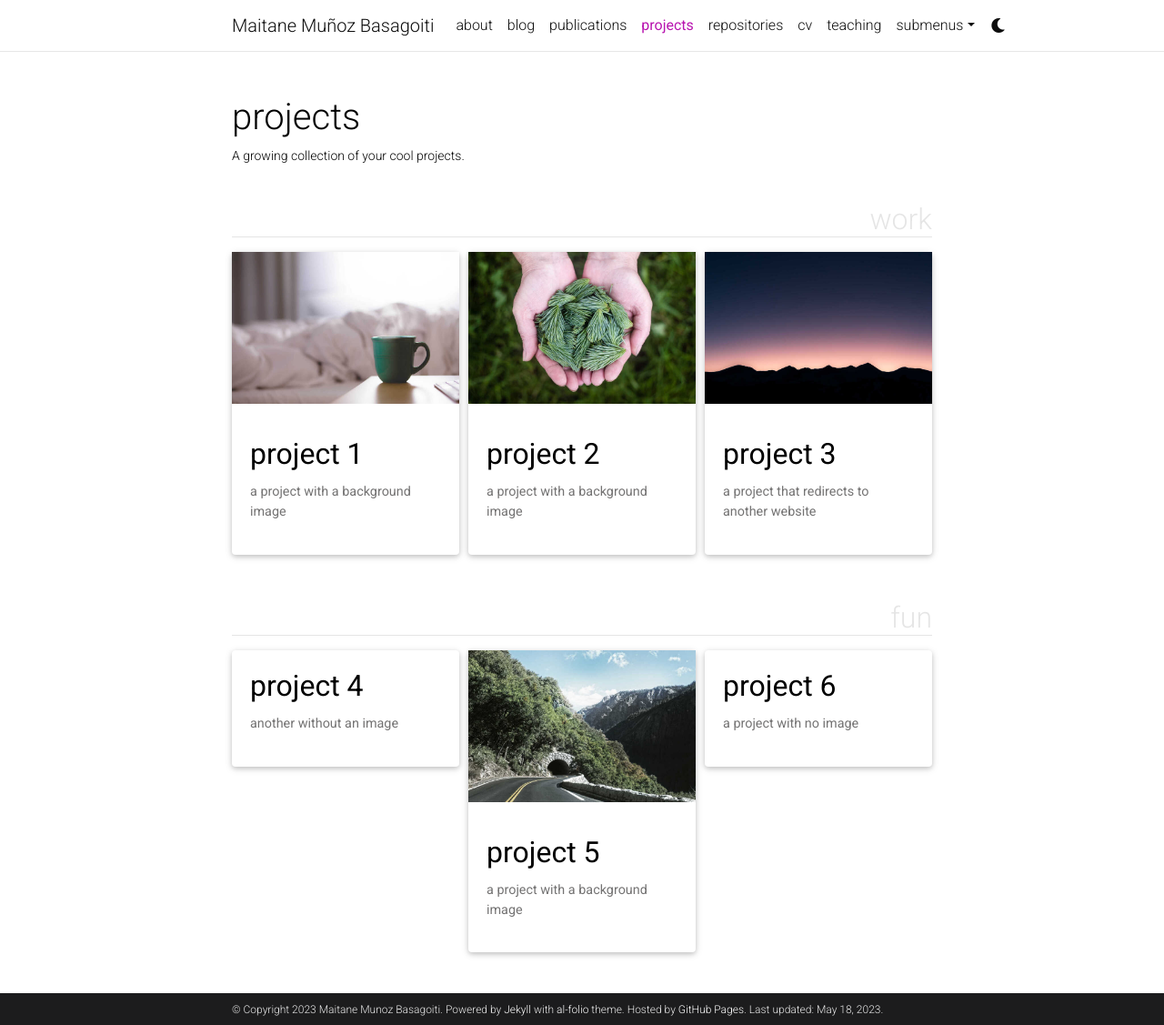
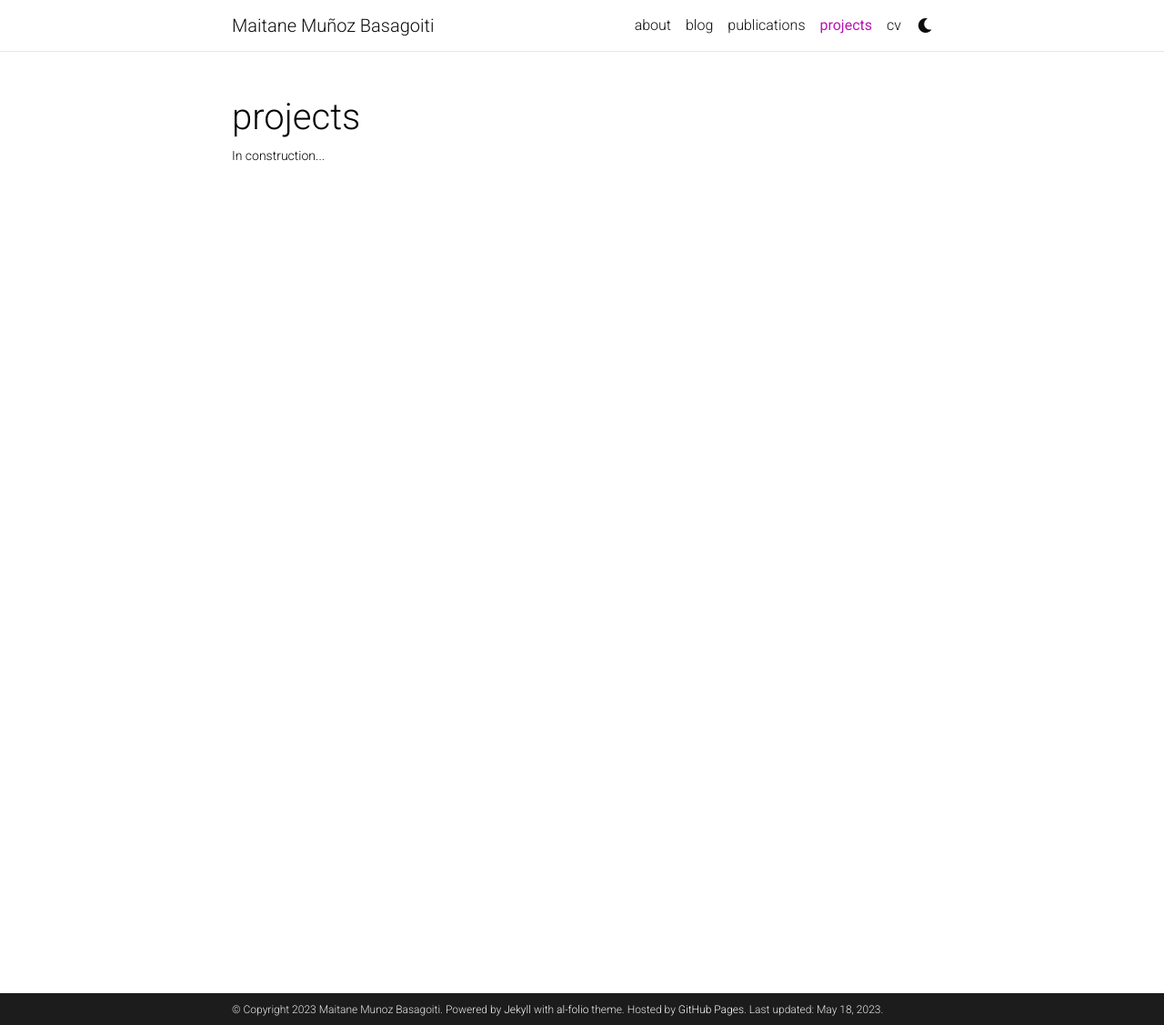
Before and after one commit to maitane-muba/maitane-muba.github.io, a Jekyll site: the page built from _pages/projects.md, in a window 1280 px wide and 1127 px high. Shown: the whole window at 91% size. Built offline with Jekyll 4.4.1, drawn with Linux system fonts in a browser that asks for light colours; full-size pictures stand in for the smaller copies a plugin makes; comment, search, counter and statistics services are not loaded; a style sheet for code colours, icons or effects is not loaded.

Commit message:
General changes

```diff
--- a/_config.yml
+++ b/_config.yml
@@ -44,7 +44,7 @@ repo_trophies:
 # will use title and url fields
 # Take a look to https://github.com/jekyll/jekyll-feed for more customization
 
-rss_icon: true
+rss_icon: false
 
 # -----------------------------------------------------------------------------
 # Layout
@@ -177,7 +177,7 @@ collections:
 
 announcements:
   enabled: true
-  scrollable: true # adds a vertical scroll bar if there are more than 3 news items
+  scrollable: false # adds a vertical scroll bar if there are more than 3 news items
   limit: 5 # leave blank to include all the news in the `_news` folder
 
 latest_posts:
--- a/_pages/projects.md
+++ b/_pages/projects.md
@@ -2,57 +2,9 @@
 layout: page
 title: projects
 permalink: /projects/
-description: A growing collection of your cool projects.
+description: In construction...
 nav: true
 nav_order: 2
 display_categories: [work, fun]
 horizontal: false
 ---
-
-<!-- pages/projects.md -->
-<div class="projects">
-{%- if site.enable_project_categories and page.display_categories %}
-  <!-- Display categorized projects -->
-  {%- for category in page.display_categories %}
-  <h2 class="category">{{ category }}</h2>
-  {%- assign categorized_projects = site.projects | where: "category", category -%}
-  {%- assign sorted_projects = categorized_projects | sort: "importance" %}
-  <!-- Generate cards for each project -->
-  {% if page.horizontal -%}
-  <div class="container">
-    <div class="row row-cols-2">
-    {%- for project in sorted_projects -%}
-      {% include projects_horizontal.html %}
-    {%- endfor %}
-    </div>
-  </div>
-  {%- else -%}
-  <div class="grid">
-    {%- for project in sorted_projects -%}
-      {% include projects.html %}
-    {%- endfor %}
-  </div>
-  {%- endif -%}
-  {% endfor %}
-
-{%- else -%}
-<!-- Display projects without categories -->
-  {%- assign sorted_projects = site.projects | sort: "importance" -%}
-  <!-- Generate cards for each project -->
-  {% if page.horizontal -%}
-  <div class="container">
-    <div class="row row-cols-2">
-    {%- for project in sorted_projects -%}
-      {% include projects_horizontal.html %}
-    {%- endfor %}
-    </div>
-  </div>
-  {%- else -%}
-  <div class="grid">
-    {%- for project in sorted_projects -%}
-      {% include projects.html %}
-    {%- endfor %}
-  </div>
-  {%- endif -%}
-{%- endif -%}
-</div>
```
Also changed, not shown: _pages/about.md (+1 -1 lines), _pages/dropdown.md (deleted, +0 -13 lines), _pages/publications.md (+2 -2 lines), _pages/repositories.md (deleted, +0 -44 lines), _pages/teaching.md (deleted, +0 -12 lines).
